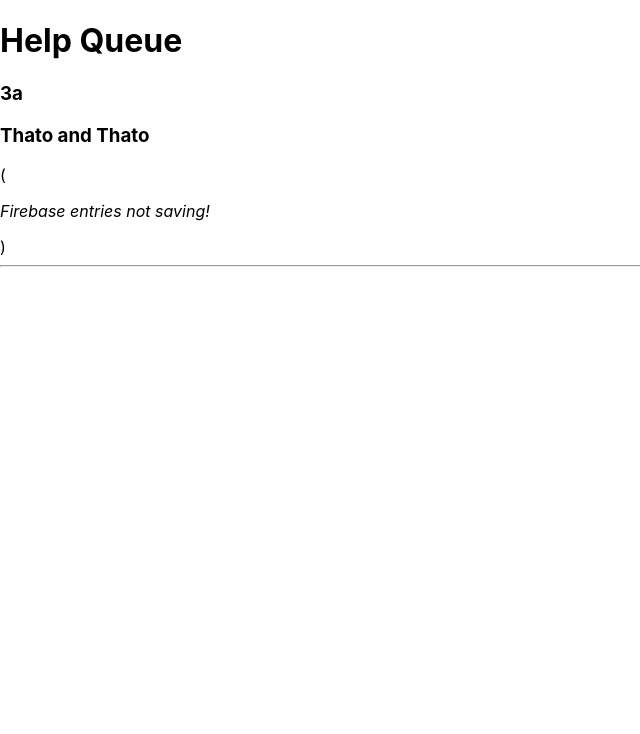
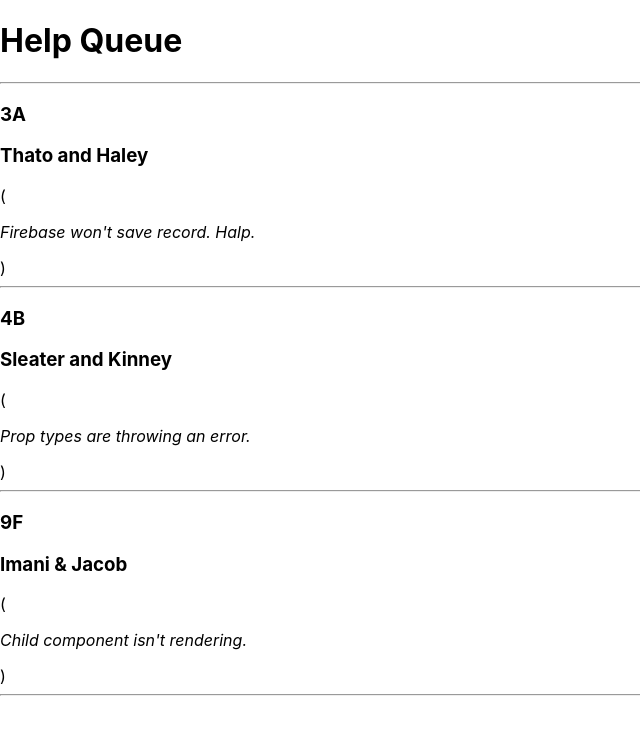
Before and after one commit to meilar/help-queue, a React (Create React App) app: page / in a window 1280 px wide. Shown: the top 734 px of the page, without its empty margins (0-640 px from the left). Built offline with nearby package versions, Linux system fonts and the light colour scheme.

Commit message:
Add ticketlist map

```diff
--- a/src/components/Ticket.js
+++ b/src/components/Ticket.js
@@ -1,16 +1,23 @@
 import React from "react";
+import PropTypes from "prop-types";
 
-function Ticket(){
+function Ticket(props){
   const name = "Thato";
   const name2 = "Haley";
   return (
     <React.Fragment>
-      <h3>3a</h3>
-      <h3>{name} and {name}</h3>
-      (<p><em>Firebase entries not saving!</em></p>)
+      <h3>{props.location}</h3>
+      <h3>{props.names}</h3>
+      (<p><em>{props.issue}</em></p>)
       <hr />
     </React.Fragment>
   );
 }
 
+Ticket.propTypes = {
+  names: PropTypes.string.isRequired,
+  location: PropTypes.string,
+  issue: PropTypes.string
+};
+
 export default Ticket;
--- a/src/components/TicketList.js
+++ b/src/components/TicketList.js
@@ -1,9 +1,35 @@
 import React from "react";
 import Ticket from "./Ticket";
 
+const mainTicketList = [
+  {
+    names: 'Thato and Haley',
+    location: '3A',
+    issue: 'Firebase won\'t save record. Halp.'
+  },
+  {
+    names: 'Sleater and Kinney',
+    location: '4B',
+    issue: 'Prop types are throwing an error.'
+  },
+  {
+    names: 'Imani & Jacob',
+    location: '9F',
+    issue: 'Child component isn\'t rendering.'
+  }
+];
+
 function TicketList(){
   return (
-    <Ticket />
+    <React.Fragment>
+      <hr/>
+      {mainTicketList.map((ticket, index) =>
+      <Ticket names={ticket.names}
+      location={ticket.location}
+      issue={ticket.issue}
+      key={index}/>
+      )}
+    </React.Fragment>
   );
 }
 
```
